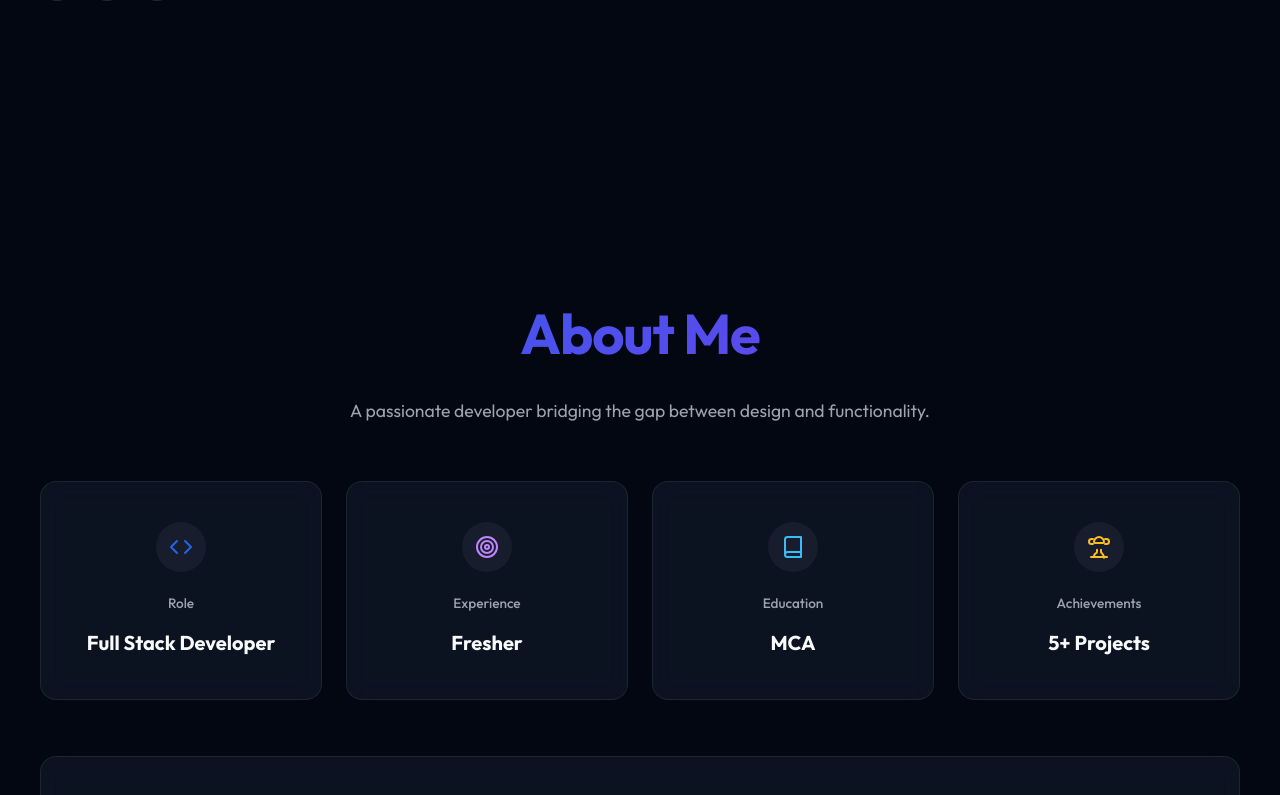
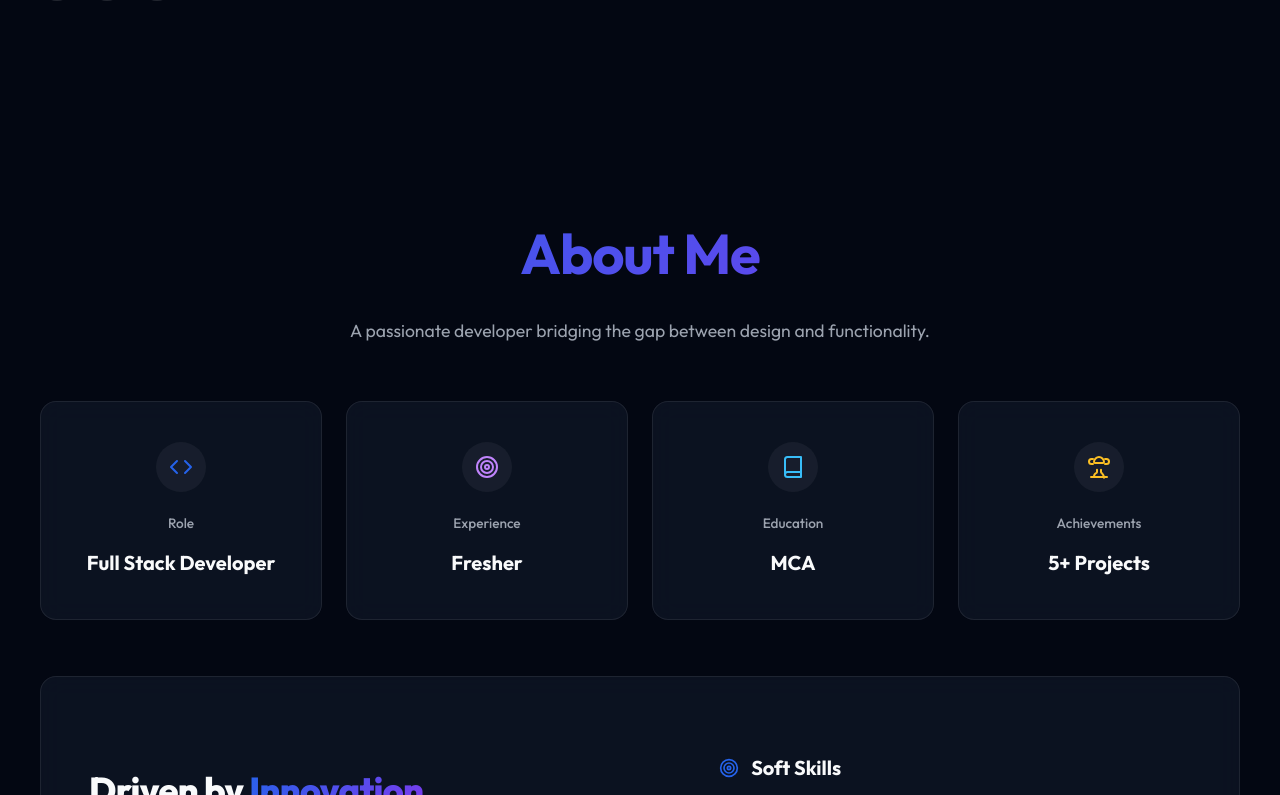
Before and after one commit to Abdul-Affan/portfolio, a React (Vite) app: page / in a window 1280 px wide. Shown: the part 825-1620 px from the top of the page. Built offline with nearby package versions, Linux system fonts and the light colour scheme.

Commit message:
Reduce vertical spacing between sections

```diff
--- a/src/index.css
+++ b/src/index.css
@@ -89,7 +89,7 @@ a {
 }
 
 section {
-  padding: 80px 0;
+  padding: 40px 0;
 }
 
 h1,
```
